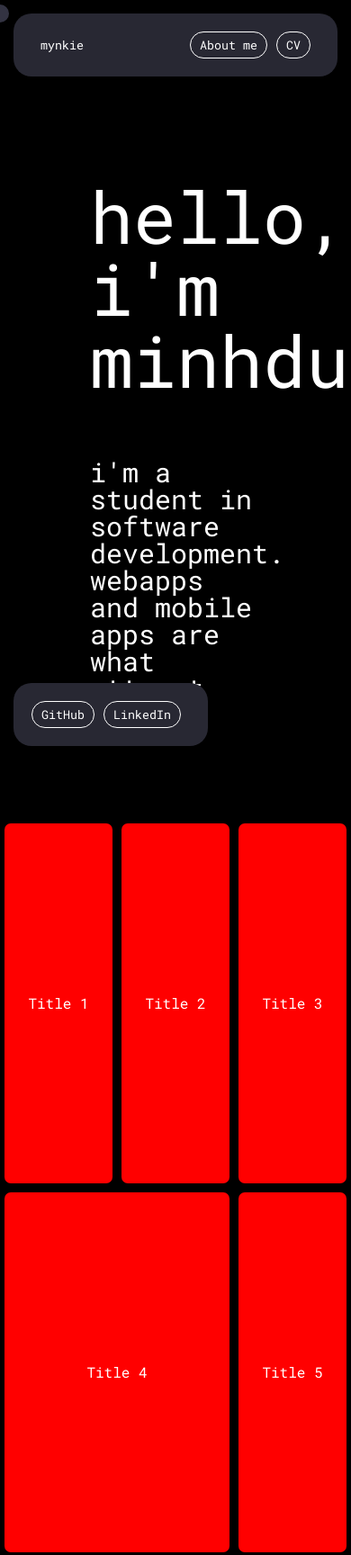
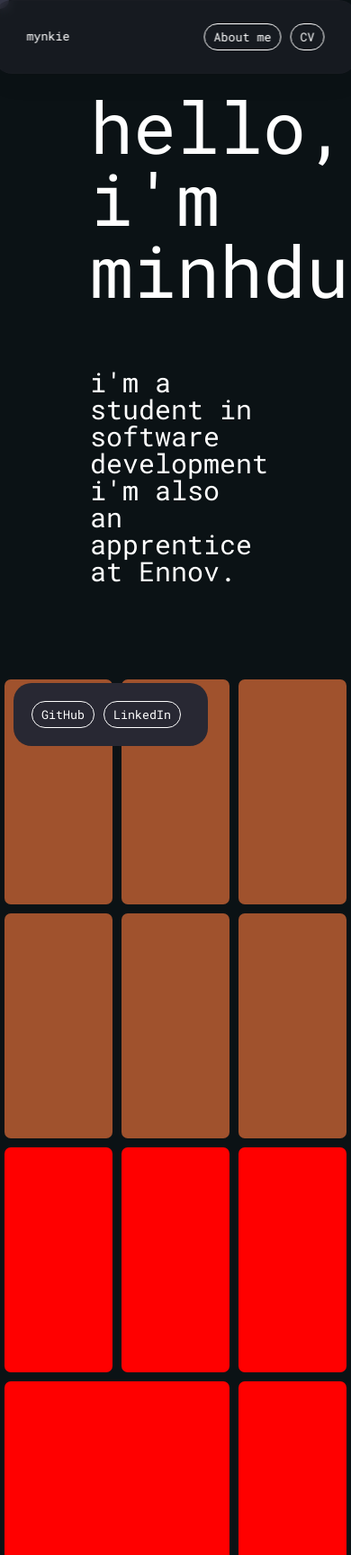
Before and after one commit to therealminhduc/portfolio, a website built with Vite: page portfolio/index.html in a window 390 px wide. Shown: the top 1728 px of the page at 90% size. Built offline with nearby package versions, Linux system fonts and the light colour scheme.

Commit message:
[WIP] bentos, education, header changes

```diff
--- a/portfolio/src/common/cursor/CursorComponent.css
+++ b/portfolio/src/common/cursor/CursorComponent.css
@@ -5,7 +5,7 @@
     opacity: 0.7;
     border-radius: 100%;
     border: none;
-    transition: all 100ms ease-out;
+    transition: all 50ms ease-out;
     position: fixed;
     pointer-events: none;
     transform: translate(-50%, -50%);
--- /dev/null
+++ b/portfolio/src/common/data/educationData.ts
@@ -0,0 +1,11 @@
+export const educationData = [
+    {
+        schoolName: 'Lycée français Alexandre Yersin'
+    },
+    {
+        schoolName: 'IUT de Vélizy'
+    },
+    {
+        schoolName: 'Epitech'
+    }
+]
--- /dev/null
+++ b/portfolio/src/common/data/projectsData.ts
@@ -0,0 +1,30 @@
+export const projectsData = [
+    {
+        title: 'Title 1',
+        imageSource: '../../assets/img/blank_profile.jpg'
+    },
+    {
+        title: 'Title 2',
+        imageSource: '../../assets/img/blank_profile.jpg'
+    },
+    {
+        title: 'Title 3',
+        imageSource: '../../assets/img/blank_profile.jpg'
+    },
+    {
+        title: 'Title 4',
+        imageSource: '../../assets/img/jobboard.png'
+    },
+    {
+        title: 'Title 5',
+        imageSource: '../../assets/img/blank_profile.jpg'
+    },
+    {
+        title: 'Title 6',
+        imageSource: '../../assets/img/blank_profile.jpg'
+    },
+    {
+        title: 'Title 7',
+        imageSource: '../../assets/img/jobboard.png'
+    },
+];
--- /dev/null
+++ b/portfolio/src/common/data/technoData.ts
@@ -0,0 +1,26 @@
+export const technoData = [
+    {
+        title: 'Techno 1',
+        imageSource: '../../assets/img/blank_profile.jpg'
+    },
+    {
+        title: 'Techno 2',
+        imageSource: '../../assets/img/blank_profile.jpg'
+    },
+    {
+        title: 'Techno 3',
+        imageSource: '../../assets/img/blank_profile.jpg'
+    },
+    {
+        title: 'Techno 4',
+        imageSource: '../../assets/img/jobboard.png'
+    },
+    {
+        title: 'Techno 5',
+        imageSource: '../../assets/img/blank_profile.jpg'
+    },
+    {
+        title: 'Techno 6',
+        imageSource: '../../assets/img/blank_profile.jpg'
+    },
+];
--- a/portfolio/src/common/utils/utils.ts
+++ b/portfolio/src/common/utils/utils.ts
@@ -18,9 +18,21 @@ export function createButton(className: string, label: string): HTMLButtonElemen
     return button;
 }
 
-export function createSpacer(height: string): HTMLDivElement {
+export function createBentoGridItem(className: string, textContent: string, imageSource: string) {
+    const gridItem = document.createElement('div');
+    gridItem.className = className;
+    gridItem.textContent = textContent;
+
+    const absoluteImagePath = new URL(imageSource, import.meta.url).href;
+
+    gridItem.style.backgroundImage = `url(${absoluteImagePath})`;
+    return gridItem;
+}
+
+export function createSpacer(height: string, width: string): HTMLDivElement {
     const spacer = document.createElement('div');
     spacer.style.height = height;
+    spacer.style.width = width;
     return spacer;
 }
 
--- a/portfolio/src/components/bentoGrid/BentoGridComponent.css
+++ /dev/null
@@ -1,26 +0,0 @@
-.bento {
-    /*background-color: red;*/
-}
-
-.gridItemContainer {
-    display: grid;
-    grid-template-columns: auto auto auto;
-    grid-auto-rows: auto;
-}
-
-.gridItem {
-    display: flex;
-    flex-direction: column;
-    align-items: center;
-    height: 400px;
-    justify-content: center;
-    /*background-color: #020420;*/
-    background-color: red;
-    color: white;
-    border-radius: 7px;
-    margin: 5px;
-}
-
-.gridItem:hover {
-    backdrop-filter: blur(10px) ;
-}
--- a/portfolio/src/components/bentoGrid/BentoGridComponent.ts
+++ /dev/null
@@ -1,36 +0,0 @@
-import '../../../style.css'
-import './BentoGridComponent.css'
-import {createContainerDiv, renderElement} from "../../common/utils/utils.ts";
-import {data} from "./data.ts";
-
-export class BentoGridComponent {
-    private readonly container: HTMLDivElement;
-
-    constructor() {
-        this.container = createContainerDiv('bento');
-
-        this.addItem();
-    }
-
-    public addItem() {
-        const gridItemContainer = createContainerDiv('gridItemContainer');
-
-        data.forEach((item, i) => {
-            const gridItem = document.createElement('div');
-            gridItem.className = 'gridItem';
-            gridItem.textContent = item.title;
-
-            if (i === 3 || i === 6) {
-                gridItem.style.gridColumn = 'span 2';
-            }
-
-            gridItemContainer.appendChild(gridItem);
-        });
-
-        this.container.appendChild(gridItemContainer);
-    }
-
-    public render(parentElement: HTMLElement): void {
-        renderElement(this.container, parentElement);
-    }
-}
--- a/portfolio/src/components/bentoGrid/data.ts
+++ /dev/null
@@ -1,23 +0,0 @@
-export const data = [
-    {
-        title: 'Title 1'
-    },
-    {
-        title: 'Title 2'
-    },
-    {
-        title: 'Title 3'
-    },
-    {
-        title: 'Title 4'
-    },
-    {
-        title: 'Title 5'
-    },
-    {
-        title: 'Title 6'
-    },
-    {
-        title: 'Title 7'
-    },
-];
--- /dev/null
+++ b/portfolio/src/components/education/EducationComponent.css
@@ -0,0 +1,23 @@
+.education {
+    display: flex;
+    flex-direction: column;
+    justify-content: space-between;
+    align-items: center;
+}
+
+.horizontalbar {
+    width: 85%;
+    color: yellow;
+}
+
+.schools {
+    display: flex;
+    flex-direction: row;
+    justify-content: space-between;
+    width: 80%;
+    margin-top: 20px;
+}
+
+.school {
+    text-align: center;
+}
--- /dev/null
+++ b/portfolio/src/components/education/EducationComponent.ts
@@ -0,0 +1,36 @@
+import {createContainerDiv, createSpacer, createTextDiv, renderElement} from "../../common/utils/utils.ts";
+import './EducationComponent.css';
+import {educationData} from "../../common/data/educationData.ts";
+
+export class EducationComponent {
+    private readonly container: HTMLDivElement;
+
+    constructor() {
+        this.container = createContainerDiv('education');
+
+        const spacer = createSpacer('100px', '0px');
+
+        const horizontalBar = document.createElement('hr');
+        horizontalBar.className = 'horizontalbar';
+
+        this.container.appendChild(spacer);
+        this.container.appendChild(horizontalBar);
+
+        this.addItem();
+    }
+
+    private addItem() {
+        const schoolsContainer = createContainerDiv('schools');
+
+        educationData.forEach((item) => {
+            const school = createTextDiv('school', item.schoolName);
+            schoolsContainer.appendChild(school);
+        });
+
+        this.container.appendChild(schoolsContainer);
+    }
+
+    public render(parentElement: HTMLElement): void {
+        renderElement(this.container, parentElement);
+    }
+}
--- a/portfolio/src/components/header/HeaderComponent.css
+++ b/portfolio/src/components/header/HeaderComponent.css
@@ -3,14 +3,22 @@
 }
 
 .header {
-    background-color: #282833;
-    padding: 20px;
-    margin: 15px;
+    position: fixed;
     display: flex;
     justify-content: space-between;
-    align-items: center;
+    width: 90%;
+    left: 50%;
+    transform: translateX(-50%);
+    padding: 25px;
+    background: rgba(40, 40, 51, 0.4);
+    box-shadow: 0 4px 30px rgba(0, 0, 0, 0.1);
     border-radius: 20px;
+    border: 1px solid rgba(40, 40, 51, 0.18);
+    backdrop-filter: blur(6px);
+    -webkit-backdrop-filter: blur(8px);
+    z-index: 1;
 }
+
 
 .title {
     padding: 5px 10px;
--- a/portfolio/src/components/header/HeaderComponent.ts
+++ b/portfolio/src/components/header/HeaderComponent.ts
@@ -33,6 +33,3 @@ export class HeaderComponent {
         renderElement(this.container, parentElement);
     }
 }
-
-// const headerComponent = new HeaderComponent();
-// headerComponent.render(document.querySelector<HTMLDivElement>('#app')!);
--- /dev/null
+++ b/portfolio/src/components/projectsBento/ProjectsBentoComponent.css
@@ -0,0 +1,38 @@
+.projectsGridItemContainer {
+    display: grid;
+    grid-template-columns: auto auto auto;
+    grid-auto-rows: auto;
+}
+
+.projectGridItem {
+    position: relative;
+    display: flex;
+    flex-direction: column;
+    align-items: center;
+    height: 250px;
+    justify-content: center;
+    /*background-color: #020420;*/
+    background-color: red;
+    color: white;
+    border-radius: 7px;
+    margin: 5px;
+    overflow: hidden;
+}
+
+.projectOverlay {
+    position: absolute;
+    top: 0;
+    left: 0;
+    width: 100%;
+    height: 100%;
+    background-color: rgba(0, 0, 0, 0.5);
+    color: white;
+    display: none;
+    justify-content: center;
+    align-items: center;
+    font-size: 1.5em;
+}
+
+.projectGridItem:hover .projectOverlay {
+    display: flex;
+}
--- /dev/null
+++ b/portfolio/src/components/projectsBento/ProjectsBentoComponent.ts
@@ -0,0 +1,38 @@
+import '../../../style.css'
+import './ProjectsBentoComponent.css'
+import {createBentoGridItem, createContainerDiv, renderElement} from "../../common/utils/utils.ts";
+import {projectsData} from "../../common/data/projectsData.ts";
+
+export class ProjectsBentoComponent {
+    private readonly container: HTMLDivElement;
+
+    constructor() {
+        this.container = createContainerDiv('projectsBentoContainer');
+
+        this.addItem();
+    }
+
+    private addItem() {
+        const gridItemContainer = createContainerDiv('projectsGridItemContainer');
+
+        projectsData.forEach((item, i) => {
+            // const gridItem = createBentoGridItem('gridItem', '', item.imageSource);
+            const gridItem = createBentoGridItem('projectGridItem', '', '');
+            const overlay = createBentoGridItem('projectOverlay', item.title, '');
+
+            gridItem.appendChild(overlay);
+
+            if (i === 3 || i === 6) {
+                gridItem.style.gridColumn = 'span 2';
+            }
+
+            gridItemContainer.appendChild(gridItem);
+        });
+
+        this.container.appendChild(gridItemContainer);
+    }
+
+    public render(parentElement: HTMLElement): void {
+        renderElement(this.container, parentElement);
+    }
+}
--- /dev/null
+++ b/portfolio/src/components/technoStackBento/TechnoStackBentoComponent.css
@@ -0,0 +1,37 @@
+.technoGridItemContainer {
+    display: grid;
+    grid-template-columns: auto auto auto;
+    grid-auto-rows: auto;
+}
+
+.technoGridItem {
+    position: relative;
+    display: flex;
+    flex-direction: column;
+    align-items: center;
+    height: 250px;
+    justify-content: center;
+    /*background-color: #020420;*/
+    background-color: sienna;
+    border-radius: 7px;
+    margin: 5px;
+    overflow: hidden;
+}
+
+.technoOverlay {
+    position: absolute;
+    top: 0;
+    left: 0;
+    width: 100%;
+    height: 100%;
+    background-color: rgba(0, 0, 0, 0.5);
+    color: white;
+    display: none;
+    justify-content: center;
+    align-items: center;
+    font-size: 1.5em;
+}
+
+.technoGridItem:hover .technoOverlay {
+    display: flex;
+}
--- /dev/null
+++ b/portfolio/src/components/technoStackBento/TechnoStackBentoComponent.ts
@@ -0,0 +1,37 @@
+import '../../../style.css'
+import './TechnoStackBentoComponent.css'
+import {createBentoGridItem, createContainerDiv, renderElement} from "../../common/utils/utils.ts";
+import {technoData} from "../../common/data/technoData.ts";
+
+export class TechnoStackBentoComponent {
+    private readonly container: HTMLDivElement;
+
+    constructor() {
+        this.container = createContainerDiv('technoStackBentoContainer');
+        this.addItem();
+    }
+
+    private addItem() {
+        const gridItemContainer = createContainerDiv('technoGridItemContainer');
+
+        technoData.forEach((item) => {
+            // const gridItem = createBentoGridItem('gridItem', '', item.imageSource);
+            const gridItem = createBentoGridItem('technoGridItem', '', '');
+            const overlay = createBentoGridItem('technoOverlay', item.title, '');
+
+            gridItem.appendChild(overlay);
+
+            // if (i === 3 || i === 6) {
+            //     gridItem.style.gridColumn = 'span 2';
+            // }
+
+            gridItemContainer.appendChild(gridItem);
+        });
+
+        this.container.appendChild(gridItemContainer);
+    }
+
+    public render(parentElement: HTMLElement): void {
+        renderElement(this.container, parentElement);
+    }
+}
--- a/portfolio/src/components/typewriter/TypeWriterComponent.ts
+++ b/portfolio/src/components/typewriter/TypeWriterComponent.ts
@@ -13,9 +13,9 @@ export class TypeWriterComponent {
 
         const introduction = createTextDiv('typewriter-text', this.greetings[this.currentGreetingIndex] + ",");
         const myName = createTextDiv('myName', "i'm minhduc.");
-        const spacer = createSpacer('70px');
-        const whoami1 = createTextDiv('whoami', "i'm a student in software development.");
-        const whoami2 = createTextDiv('whoami', "webapps and mobile apps are what attract me.");
+        const spacer = createSpacer('70px', '0px');
+        const whoami1 = createTextDiv('whoami', "i'm a student in software development");
+        const whoami2 = createTextDiv('whoami', "i'm also an apprentice at Ennov.");
 
         this.container.appendChild(introduction);
         this.container.appendChild(myName);
--- a/portfolio/style.css
+++ b/portfolio/style.css
@@ -12,7 +12,14 @@
 }
 
 body {
-    background-color: #000000;
+    /*background-color: #000000;*/
+    background-color: #0B1215;
+    /*background-color: #0D1717;*/
+    /*background-color: #101720;*/
+    /*background-color: #011222;*/
+    /*background-color: #020D19;*/
+    /*background-color: #0C0C0C;*/
+
 }
 
 
```
Also changed, not shown: portfolio/src/main.ts (+14 -2 lines).
